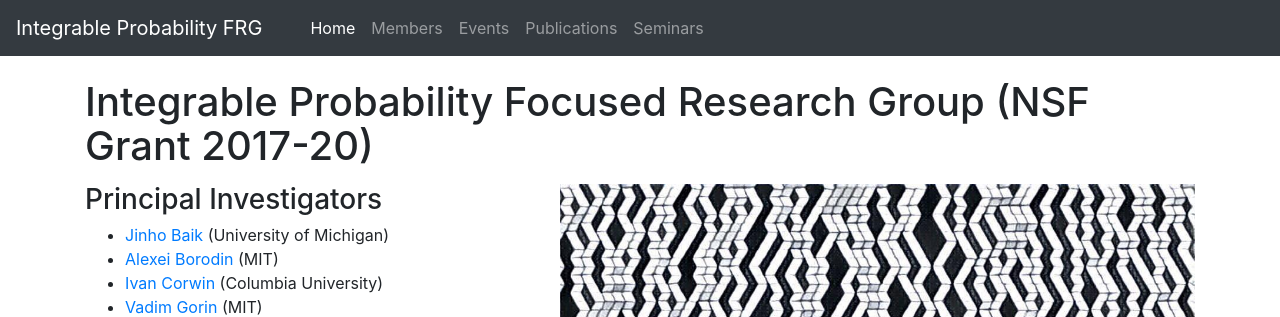
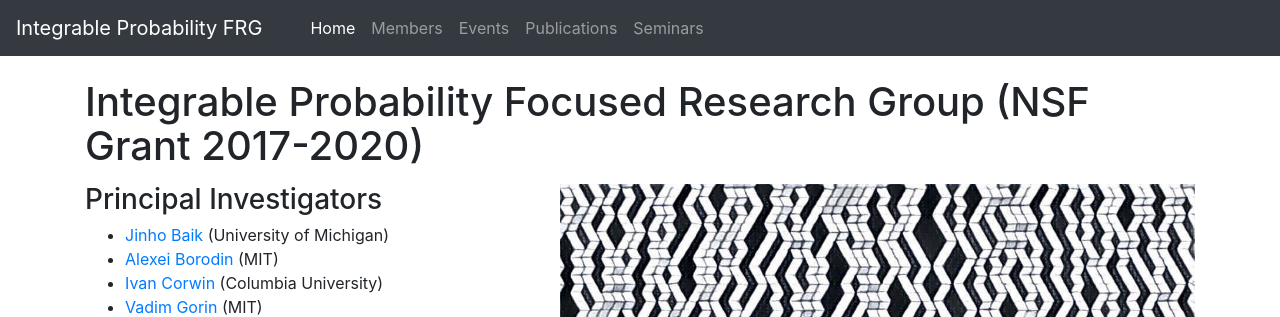
Before and after one commit to int-prob/int-prob-code, a Jekyll site: the page built from index.html, in a window 1280 px wide. Shown: the top 317 px of the page. Built offline with Jekyll 4.4.1, drawn with Linux system fonts in a browser that asks for light colours; nearby versions of some CDN libraries; the list of posts is cut into pages by our own code; comment, search, counter and statistics services are not loaded.

Commit message:
title edit

```diff
--- a/index.html
+++ b/index.html
@@ -6,8 +6,8 @@
 nav_id: Home
 ---
 
-<h1 class="hidden-sm-down mb-3">Integrable Probability Focused Research Group (NSF Grant 2017-20)</h1>
-<h2 class="hidden-md-up mb-3">Integrable Probability Focused Research Group (NSF Grant 2017-20)</h2>
+<h1 class="hidden-sm-down mb-3">Integrable Probability Focused Research Group (NSF Grant 2017-2020)</h1>
+<h2 class="hidden-md-up mb-3">Integrable Probability Focused Research Group (NSF Grant 2017-2020)</h2>
 
 
 <div class="row">
```
